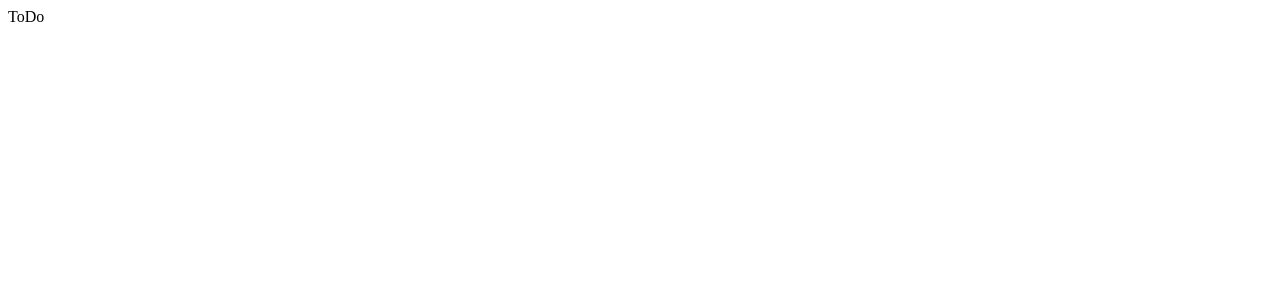
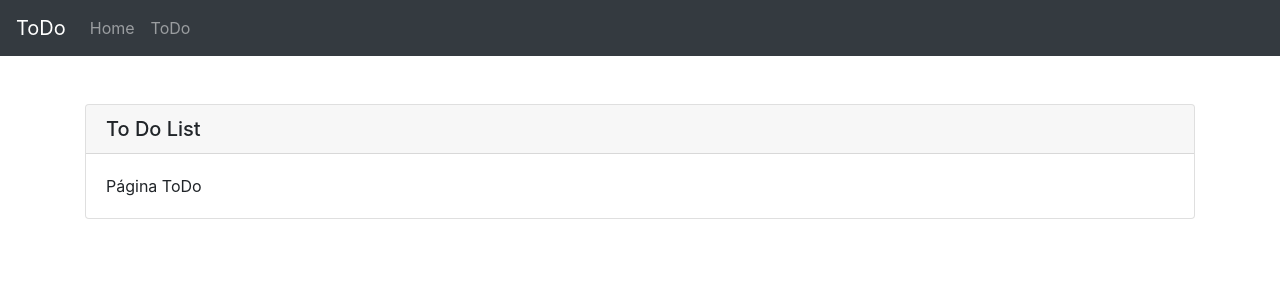
Before and after one commit to amandascm/ToDo, a React (Create React App) app: page /todo in a window 1280 px wide. Shown: the top 300 px of the page. Built offline with nearby package versions, Linux system fonts and the light colour scheme.

Commit message:
Add 2 pages, routes, and some components

```diff
--- a/package.json
+++ b/package.json
@@ -6,8 +6,11 @@
     "@testing-library/jest-dom": "^5.11.4",
     "@testing-library/react": "^11.1.0",
     "@testing-library/user-event": "^12.1.10",
+    "bootstrap": "^4.6.0",
     "react": "^17.0.1",
+    "react-bootstrap": "^1.5.0",
     "react-dom": "^17.0.1",
+    "react-router-dom": "^5.2.0",
     "react-scripts": "4.0.2",
     "web-vitals": "^1.0.1"
   },
--- a/src/App.jsx
+++ b/src/App.jsx
@@ -1,9 +1,10 @@
 import React from 'react';
+import Routes from './routes';
 
 function App() {
   return (
     <div className="App">
-      ToDo
+      <Routes />
     </div>
   );
 }
--- /dev/null
+++ b/src/components/Card/index.jsx
@@ -0,0 +1,13 @@
+import React from 'react';
+import { Card } from 'react-bootstrap';
+
+export default function PageCard({ title, children }) {
+  return (
+    <Card>
+      <Card.Header as="h5">{title}</Card.Header>
+      <Card.Body>
+        {children}
+      </Card.Body>
+    </Card>
+  );
+}
--- /dev/null
+++ b/src/components/NavBar/index.jsx
@@ -0,0 +1,18 @@
+import React from 'react';
+import { Navbar, Nav } from 'react-bootstrap';
+import { Link } from 'react-router-dom';
+
+export default function NavBar({ title = '', routes = [] }) {
+  return (
+    <div>
+      <Navbar bg="dark" variant="dark">
+        <Navbar.Brand href="#home">{title}</Navbar.Brand>
+        <Nav className="mr-auto">
+          {routes.map((route) => (
+            <Nav.Link as={Link} key={route.path} to={route.path}>{route.name}</Nav.Link>
+          ))}
+        </Nav>
+      </Navbar>
+    </div>
+  );
+}
--- /dev/null
+++ b/src/components/Page/index.jsx
@@ -0,0 +1,13 @@
+import React from 'react';
+import { Container } from 'react-bootstrap';
+import PageCard from '../Card';
+
+export default function Page({ title, children }) {
+  return (
+    <Container className="mt-5">
+      <PageCard title={title}>
+        {children}
+      </PageCard>
+    </Container>
+  );
+}
--- a/src/index.jsx
+++ b/src/index.jsx
@@ -1,6 +1,7 @@
 import React from 'react';
 import ReactDOM from 'react-dom';
 import App from './App';
+import 'bootstrap/dist/css/bootstrap.min.css';
 
 ReactDOM.render(
   <React.StrictMode>
--- /dev/null
+++ b/src/pages/Home/index.jsx
@@ -0,0 +1,8 @@
+import React from 'react';
+import Page from '../../components/Page';
+
+export default function Home() {
+  return (
+    <Page title="Home">Página Home</Page>
+  );
+}
--- /dev/null
+++ b/src/pages/ToDo/index.jsx
@@ -0,0 +1,8 @@
+import React from 'react';
+import Page from '../../components/Page';
+
+export default function ToDo() {
+  return (
+    <Page title="To Do List">Página ToDo</Page>
+  );
+}
--- /dev/null
+++ b/src/routes.jsx
@@ -0,0 +1,34 @@
+import React from 'react';
+import { BrowserRouter, Switch, Route } from 'react-router-dom';
+
+// Components
+import Home from './pages/Home';
+import ToDo from './pages/ToDo';
+import NavBar from './components/NavBar';
+
+// Array of routes
+const routes = [
+  {
+    component: Home,
+    path: '/',
+    name: 'Home',
+  },
+  {
+    component: ToDo,
+    path: '/todo',
+    name: 'ToDo',
+  },
+];
+
+export default function Routes() {
+  return (
+    <BrowserRouter>
+      <NavBar title="ToDo" routes={routes} />
+      <Switch>
+        {routes.map((route) => (
+          <Route key={route.path} exact path={route.path} component={route.component} />
+        ))}
+      </Switch>
+    </BrowserRouter>
+  );
+}
```
Also changed, not shown: src/components/Header/index.jsx (added, +9 -0 lines), .eslintrc.js, 1 other file (tests, documents, lock files or other folders).
